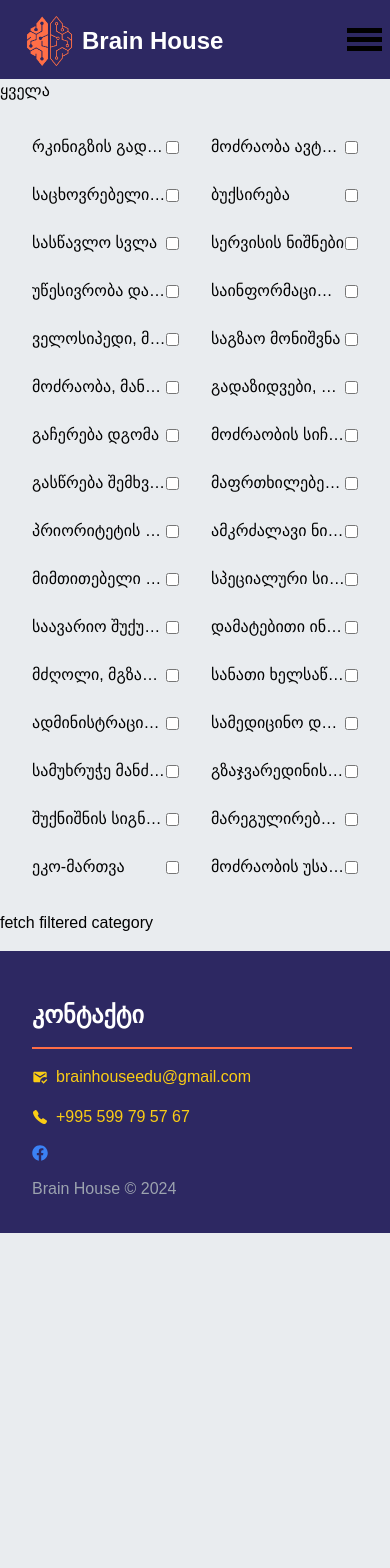
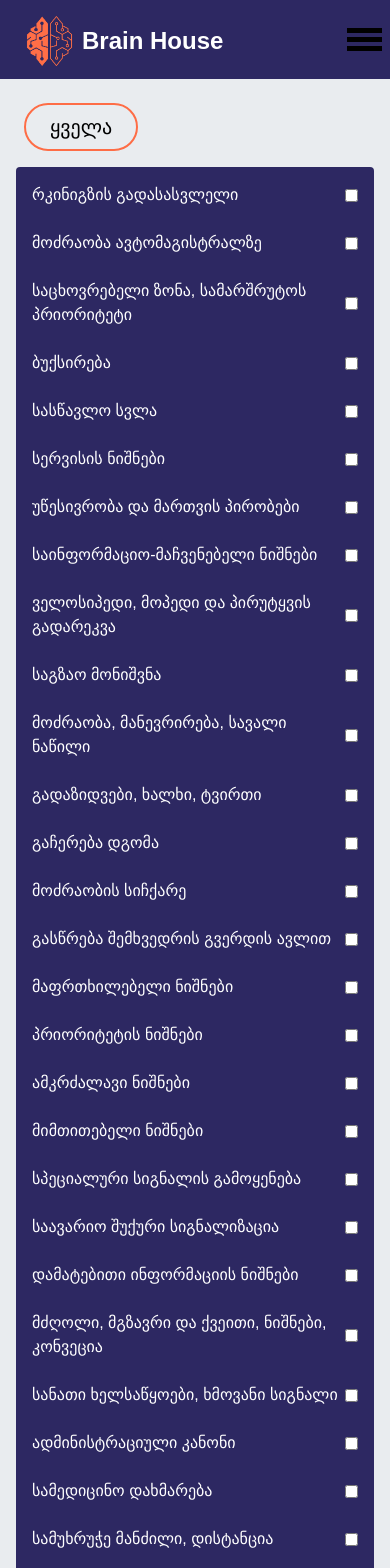
Before and after one commit to imgeorge1/Brain_House, a React (Vite) app in the folder client/: page /exams in a window 390 px wide. Shown: the top 1568 px of the page. Before the commit the page ends 1233 px from the top, so only its background shows below. Built offline with nearby package versions, Linux system fonts and the light colour scheme.

Commit message:
slightly improved exam page responsiveness and design

```diff
--- a/client/src/components/exam/Exam.tsx
+++ b/client/src/components/exam/Exam.tsx
@@ -46,17 +46,20 @@ const Exam = () => {
 
   return (
     <div>
-      <button onClick={toggleAll}>ყველა</button>
-      <ul className="grid grid-cols-2 gap-x-8 gap-y-6 m-4 p-4 max-w-[700px]">
+      <button
+        onClick={toggleAll}
+        className="ctrlbtn buttonBorder mt-6 ml-6 px-6 py-2 rounded-3xl duration-200 hover:bg-orange-500 text-xl text-black"
+      >
+        ყველა
+      </button>
+      <ul className="exam-list grid lg:grid-cols-3 md:grid-cols-2 gap-x-20 gap-y-6 m-4 p-4 max-w-full bg-[#2D2862] text-white rounded">
         {categoryData2.map((data) => (
           <li key={data.id} className="flex items-center justify-between">
-            <label
-              className="text-ellipsis whitespace-nowrap overflow-hidden"
-              htmlFor={data.category}
-            >
+            <label className="text-ellipsis   min-w-8" htmlFor={data.category}>
               {data.category}
             </label>
             <input
+              className="cursor-pointer"
               type="checkbox"
               id={data.category}
               checked={!!checkboxes[data.id]}
@@ -65,7 +68,12 @@ const Exam = () => {
           </li>
         ))}
       </ul>
-      <button onClick={handleFilteredCategory}>fetch filtered category</button>
+      <button
+        onClick={handleFilteredCategory}
+        className="ctrlbtn buttonBorder mბ-6 ml-6 px-6 py-2 rounded-3xl duration-200 hover:bg-orange-500 text-xl text-black"
+      >
+        გამოცდის დაწყება
+      </button>
     </div>
   );
 };
--- a/client/src/components/header/Header.tsx
+++ b/client/src/components/header/Header.tsx
@@ -63,7 +63,10 @@ const Header = () => {
             </NavLink>
           )}
           {booleanPaid && currentUser && (
-            <NavLink to="/exams" className="nav-link text-white no-underline">
+            <NavLink
+              to="/exams"
+              className="nav-link text-white no-underline text-center"
+            >
               გამოცდა
             </NavLink>
           )}
--- a/client/src/components/signin/Dashboard.tsx
+++ b/client/src/components/signin/Dashboard.tsx
@@ -43,7 +43,7 @@ const Dashboard = ({ currentUser, setShow }: DashboardTypes) => {
             {currentUser.firstName + " " + (currentUser.lastName || "")}
           </h4>
           <button
-            className="ctrlbtn buttonBorder px-6 py-2 rounded-3xl hover:bg-orange-500 text-xl text-white"
+            className="ctrlbtn buttonBorder px-6 py-2 rounded-3xl duration-200 hover:bg-orange-500 text-xl text-white"
             onClick={logout}
           >
             გამოსვლა
@@ -51,7 +51,7 @@ const Dashboard = ({ currentUser, setShow }: DashboardTypes) => {
         </div>
       ) : (
         <button
-          className="sign-out ctrlbtn buttonBorder px-6 py-2 w-full rounded-3xl hover:bg-orange-500 text-xl text-white"
+          className="sign-out ctrlbtn buttonBorder px-6 py-2 w-full rounded-3xl duration-200 hover:bg-orange-500 text-xl text-white"
           onClick={handleShow}
         >
           შესვლა
--- a/client/src/index.css
+++ b/client/src/index.css
@@ -140,7 +140,9 @@ code {
   }
 
 
-
+  .exam-list{
+    grid-template-columns: repeat(1, minmax(0, 1fr));
+  }
 
 }
 
```
